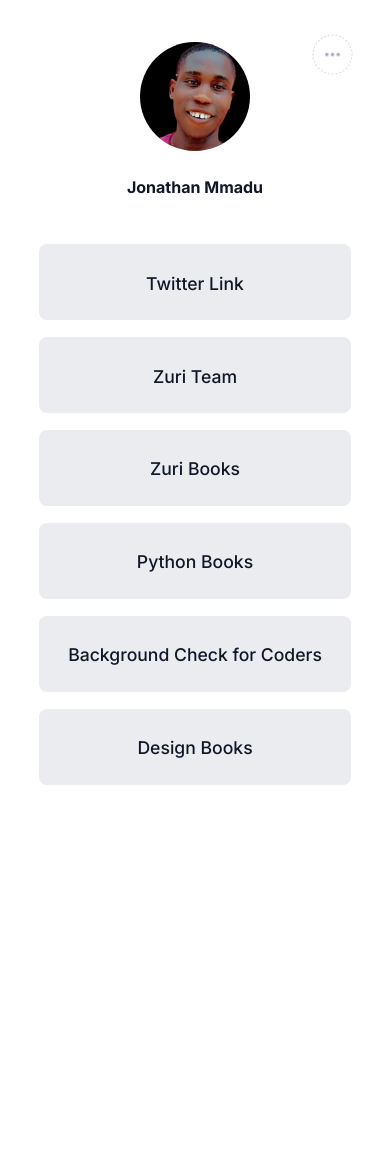
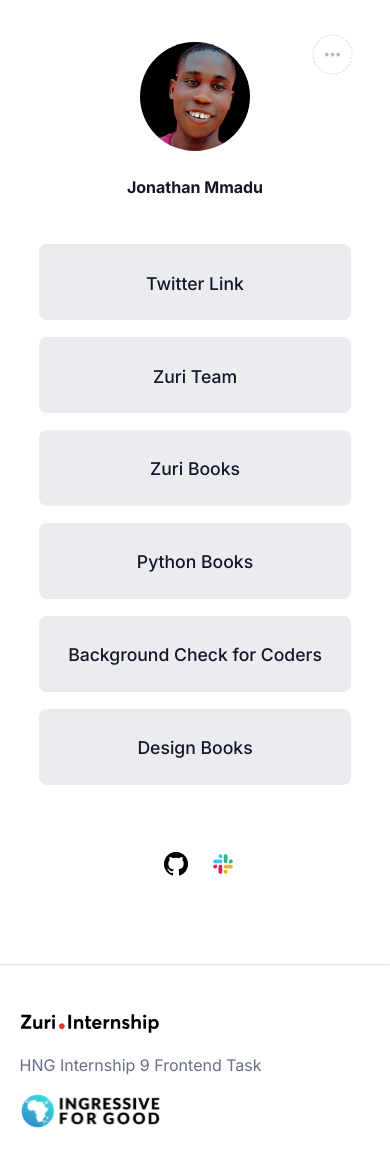
Before and after one commit to Jozz77/Linktree--HNG, a React (Create React App) app in the folder linktree/: page / in a window 390 px wide. Before the commit the page ends 844 px from the top, so only its background shows below. Built offline with nearby package versions, Linux system fonts and the light colour scheme.

Commit message:
add footer to the mobile view

```diff
--- a/linktree/package.json
+++ b/linktree/package.json
@@ -1,6 +1,7 @@
 {
   "name": "linktree",
   "version": "0.1.0",
+  "homepage": "https://Jozz77.github.io/Linktree--HNG",
   "private": true,
   "dependencies": {
     "@testing-library/jest-dom": "^5.16.5",
@@ -12,6 +13,8 @@
     "web-vitals": "^2.1.4"
   },
   "scripts": {
+    "predeploy": "npm run build",
+    "deploy": "gh-pages -d build",
     "start": "react-scripts start",
     "build": "react-scripts build",
     "test": "react-scripts test",
@@ -36,6 +39,7 @@
     ]
   },
   "devDependencies": {
+    "gh-pages": "^4.0.0",
     "netlify-cli": "^12.0.11"
   }
 }
--- a/linktree/src/App.css
+++ b/linktree/src/App.css
@@ -264,13 +264,42 @@
   background-color: var(--hover-color);
   }
   .git-slack{
-    display: none;
+    padding-top: 7vh;
+    display: flex;
+    justify-content: center;
+    text-align: center;
+    margin: 1vh 30% 5vh;
+    width: 40%;
+    display: flex;
+    gap: 20%;
+  }
+  .git-slack a{
+    text-align: center;
+    width: 10%;
   }
   .linktree hr{
- display: none;
+    color: var(--footer-text);
+    opacity: 0.3;
+    margin-top: 10vh;
   }
   footer{
-   display: none;
+    padding-top: 5vh;
+    margin: 0 5% 3vh;
+    display: flex;
+    flex-direction: column;
+    gap: 2vh;
+  }
+  footer p{
+    color: var(--footer-text);
+    font-weight: 400;
+    font-size: 1rem;
+    line-height: 24px;
+  }
+  footer a{
+    width: 100%;
+  }
+  footer a img{
+    width: 40%;
   }
 }
 /* media query 3 */
@@ -316,6 +345,12 @@
     line-height: 28px;
     padding-top: 3vh;
   }
+  footer p{
+    color: var(--footer-text);
+    font-weight: 400;
+    font-size: 0.9rem;
+    line-height: 24px;
+  }
 }
 @media screen and (max-width: 300px) {
   .links a{
--- a/linktree/src/Home.js
+++ b/linktree/src/Home.js
@@ -3,7 +3,7 @@
 import jo from './img/Jonathan.jfif'
 import github from './img/github.png'
 import slack from './img/slack.png'
-import zuri from './img/Zuri-Internship.svg'
+import zuri from './img/Zuri.Internship_Logo.svg'
 import I4G from './img/I4G.svg'
 import share from './img/share (2).png'
 import share_mobile from './img/share-mobile.png'
@@ -30,7 +30,7 @@
       <a href="https://twitter.com/JonathanOnyedi3" target="_blank" id="twitter">Twitter Link</a>
       <a href="https://training.zuri.team/" id="btn_zuri" target="_blank">Zuri Team</a>
       <a href="http://books.zuri.team/" id="books" target="_blank">Zuri Books</a>
-      <a href="http://books.zuri.team/" id="book_python" target="_blank">Python Books</a>
+      <a href="https://books.zuri.team/python-for-beginners?ref_id=<Jo_Na_Than>" id="book_python" target="_blank">Python Books</a>
       <a href="https://background.zuri.team/" id="pitch" target="_blank">Background Check for Coders</a>
       <a href="https://books.zuri.team/design-rules" id="book_design" target="_blank">Design Books</a>
       </div>
```
Also changed, not shown: linktree/src/img/Zuri.Internship_Logo.svg (added), 1 other file (tests, documents, lock files or other folders).
